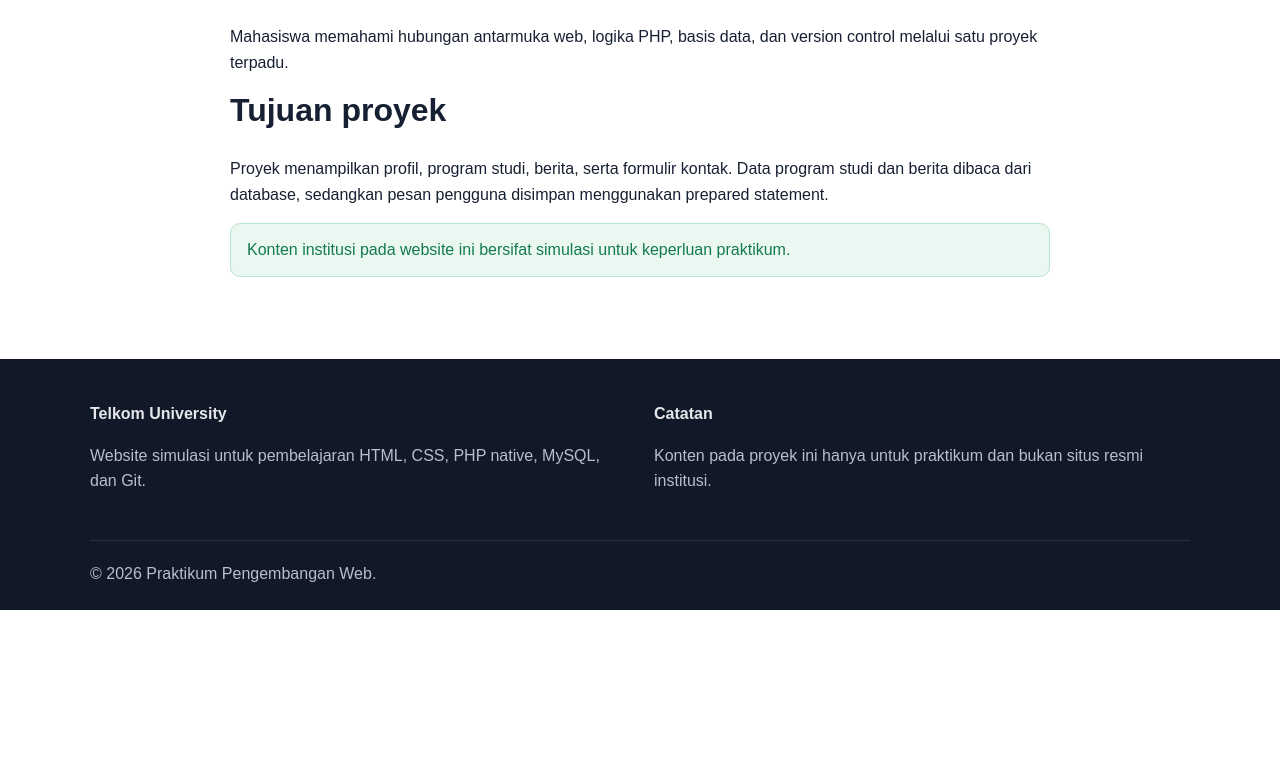
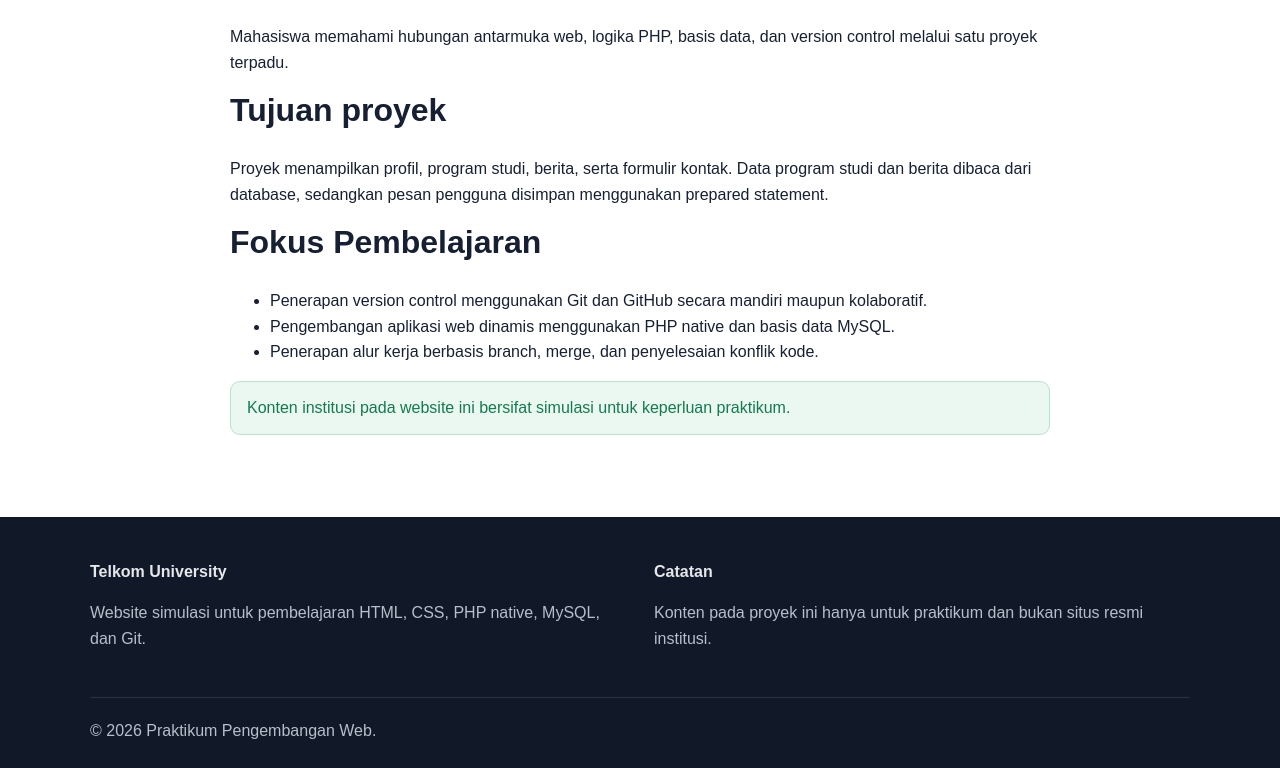
Before and after one commit to alexanatasya/telkom-company-profile, a PHP site: page /profile.php in a window 1280 px wide. Shown: the part 465-1233 px from the top of the page. Before the commit the page ends 1075 px from the top, so only its background shows below. Run offline with PHP 8.4, Linux system fonts and the light colour scheme.

Commit message:
feat: tambahkan informasi fokus pembelajaran

```diff
--- a/profile.php
+++ b/profile.php
@@ -11,6 +11,14 @@ require 'includes/header.php';
         <p>Mahasiswa memahami hubungan antarmuka web, logika PHP, basis data, dan version control melalui satu proyek terpadu.</p>
         <h2>Tujuan proyek</h2>
         <p>Proyek menampilkan profil, program studi, berita, serta formulir kontak. Data program studi dan berita dibaca dari database, sedangkan pesan pengguna disimpan menggunakan prepared statement.</p>
+
+        <h2>Fokus Pembelajaran</h2>
+        <ul>
+            <li>Penerapan version control menggunakan Git dan GitHub secara mandiri maupun kolaboratif.</li>
+            <li>Pengembangan aplikasi web dinamis menggunakan PHP native dan basis data MySQL.</li>
+            <li>Penerapan alur kerja berbasis branch, merge, dan penyelesaian konflik kode.</li>
+        </ul>
+
         <div class="alert alert-success">Konten institusi pada website ini bersifat simulasi untuk keperluan praktikum.</div>
 </div>
 </section>
```
